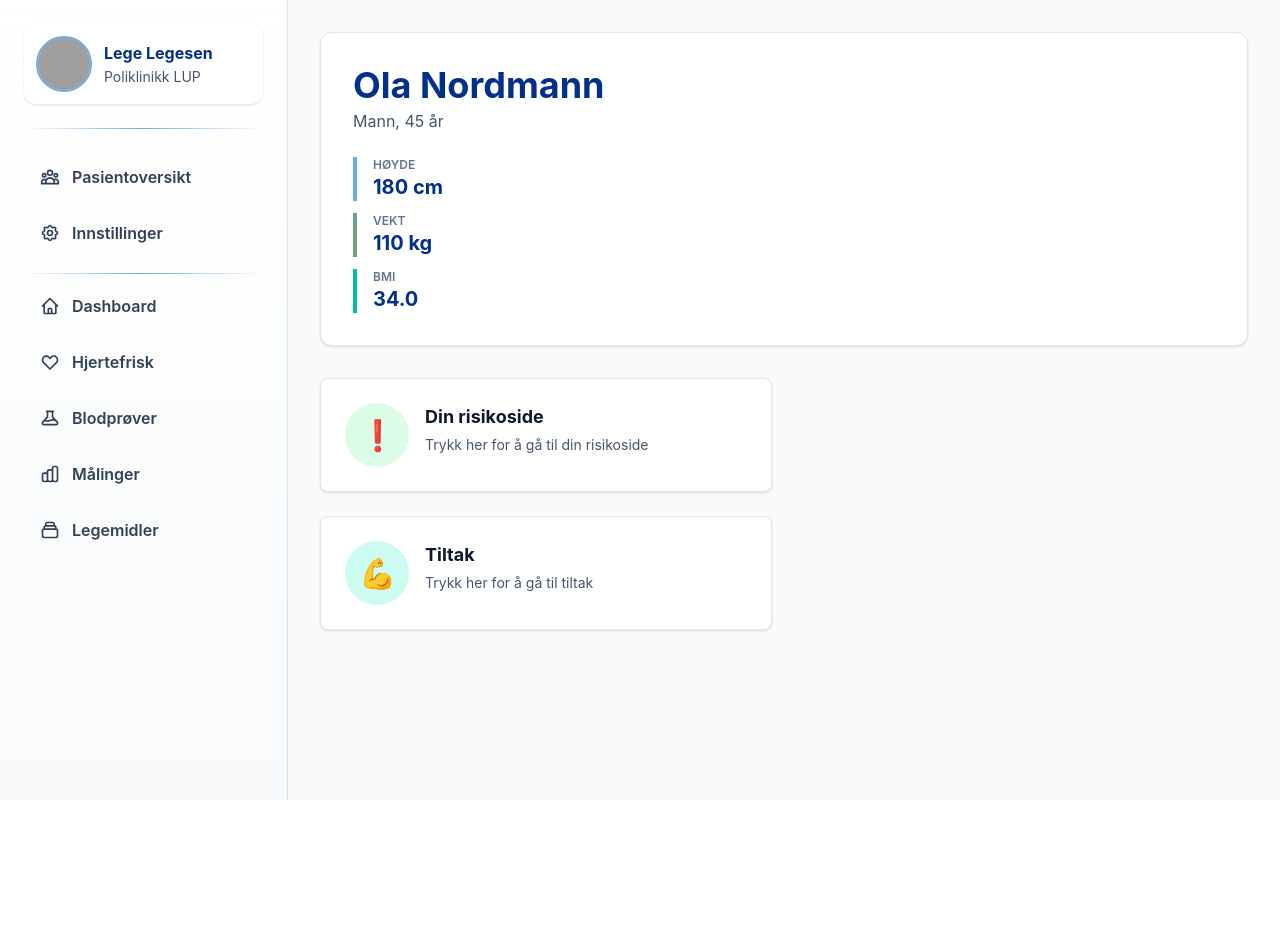
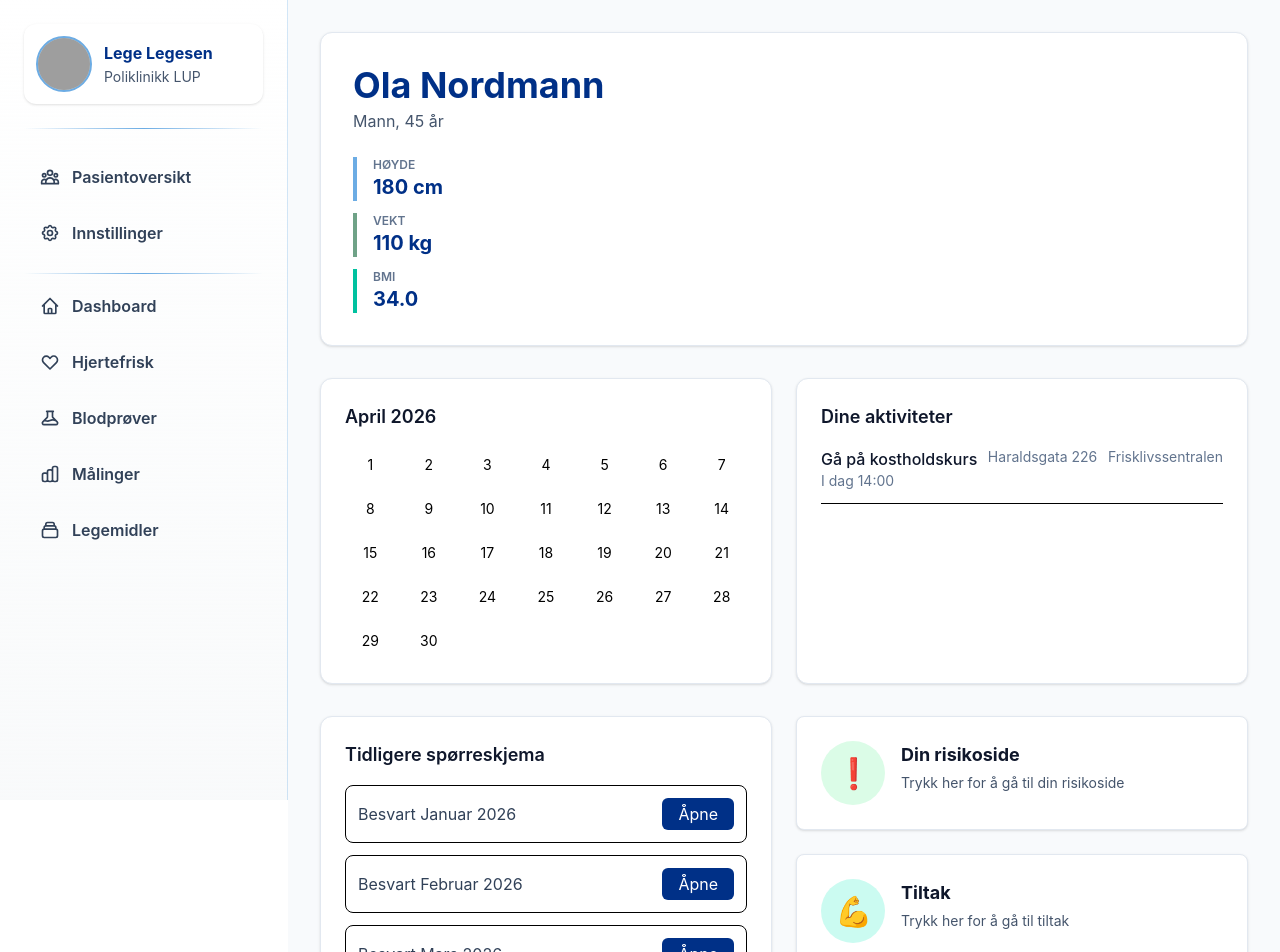
Before and after one commit to anjaiod/hjertefrisk, a Next.js app in the folder frontend/: page /pasient_dashboard in a window 1280 px wide. Shown: the top 952 px of the page. Before the commit the page ends 800 px from the top, so only its background shows below. Built offline with nearby package versions, Linux system fonts and the light colour scheme; grey boxes are pictures that could not be loaded.

Commit message:
feat: Components from dashboard page
Added simple components for dashboard page

```diff
--- a/frontend/src/app/pasient_dashboard/page.tsx
+++ b/frontend/src/app/pasient_dashboard/page.tsx
@@ -1,18 +1,21 @@
 import { PatientProfile } from "../../components/molecules/PatientProfile";
 import { SidebarNav } from "../../components/organisms/SidebarNav";
-// import { CalendarCard } from "../../components/molecules/CalendarCard";
-//import { ActivityList } from "../../components/molecules/ActivityList";
-//import { QuestionnaireList } from "../../components/molecules/QuestionnaireList";
+import { CalendarCard } from "../../components/molecules/CalendarCard";
+import { ActivityList } from "../../components/molecules/ActivityList";
+import { QuestionnaireList } from "../../components/molecules/QuestionnaireList";
 import { FeatureCard } from "../../components/atoms/FeatureCard";
 
-
 export default function PatientDashboardPage() {
-    // aktiviteter
-    const activities = [
-        {
-
-        },
-    ];
+  // aktiviteter
+  const activities = [
+    {
+      id: 1,
+      title: "Gå på kostholdskurs",
+      date: "I dag 14:00",
+      location: "Haraldsgata 226",
+      organizer: "Frisklivssentralen",
+    },
+  ];
 
   return (
     <div className="flex">
@@ -20,21 +23,17 @@ export default function PatientDashboardPage() {
 
       <main className="flex-1 bg-slate-50 p-8">
         <div className="max-w-7xl mx-auto flex flex-col gap-8">
-
           <div className="bg-white rounded-xl border border-slate-200 shadow-sm p-8">
             <PatientProfile />
           </div>
 
-          {/* Skal lage kalender boks og aktivitet liste
           <div className="grid grid-cols-2 gap-6">
             <CalendarCard />
             <ActivityList activities={activities} />
-          </div>*/}
+          </div>
 
           <div className="grid grid-cols-2 gap-6">
-
-            {/* Skal lage liste over spørreskjema
-            <QuestionnaireList />*/}
+            <QuestionnaireList />
 
             <div className="flex flex-col gap-6">
               <FeatureCard
@@ -51,9 +50,7 @@ export default function PatientDashboardPage() {
                 iconBgColor="bg-teal-100"
               />
             </div>
-
           </div>
-
         </div>
       </main>
     </div>
--- /dev/null
+++ b/frontend/src/components/molecules/ActivityList.tsx
@@ -0,0 +1,32 @@
+type Activity = {
+  id: number;
+  title: string;
+  date: string;
+  location: string;
+  organizer: string;
+};
+
+export function ActivityList({ activities }: { activities: Activity[] }) {
+  return (
+    <div className="bg-white rounded-xl border border-slate-200 shadow-sm p-6">
+      <h3 className="text-lg font-semibold text-slate-900 mb-4">
+        Dine aktiviteter
+      </h3>
+
+      <div className="flex flex-col gap-4">
+        {activities.map((a) => (
+          <div key={a.id} className="flex justify-between border-b pb-3">
+            <div>
+              <p className="font-medium text-slate-900">{a.title}</p>
+              <p className="text-sm text-slate-500">{a.date}</p>
+            </div>
+
+            <div className="text-sm text-slate-500">{a.location}</div>
+
+            <div className="text-sm text-slate-500">{a.organizer}</div>
+          </div>
+        ))}
+      </div>
+    </div>
+  );
+}
--- /dev/null
+++ b/frontend/src/components/molecules/CalendarCard.tsx
@@ -0,0 +1,18 @@
+export function CalendarCard() {
+  return (
+    <div className="bg-white rounded-xl border border-slate-200 shadow-sm p-6">
+      <h3 className="text-lg font-semibold text-slate-900 mb-4">April 2026</h3>
+
+      <div className="grid grid-cols-7 gap-2 text-center text-sm">
+        {Array.from({ length: 30 }).map((_, i) => (
+          <div
+            key={i}
+            className="p-2 rounded-md hover:bg-slate-100 cursor-pointer"
+          >
+            {i + 1}
+          </div>
+        ))}
+      </div>
+    </div>
+  );
+}
--- /dev/null
+++ b/frontend/src/components/molecules/QuestionnaireList.tsx
@@ -0,0 +1,30 @@
+export function QuestionnaireList() {
+  const forms = [
+    "Besvart Januar 2026",
+    "Besvart Februar 2026",
+    "Besvart Mars 2026",
+  ];
+
+  return (
+    <div className="bg-white rounded-xl border border-slate-200 shadow-sm p-6">
+      <h3 className="text-lg font-semibold text-slate-900 mb-4">
+        Tidligere spørreskjema
+      </h3>
+
+      <div className="flex flex-col gap-3">
+        {forms.map((form) => (
+          <div
+            key={form}
+            className="flex justify-between items-center border rounded-lg p-3"
+          >
+            <span className="text-slate-700">{form}</span>
+
+            <button className="bg-brand-navy text-white px-4 py-1 rounded-md">
+              Åpne
+            </button>
+          </div>
+        ))}
+      </div>
+    </div>
+  );
+}
```
